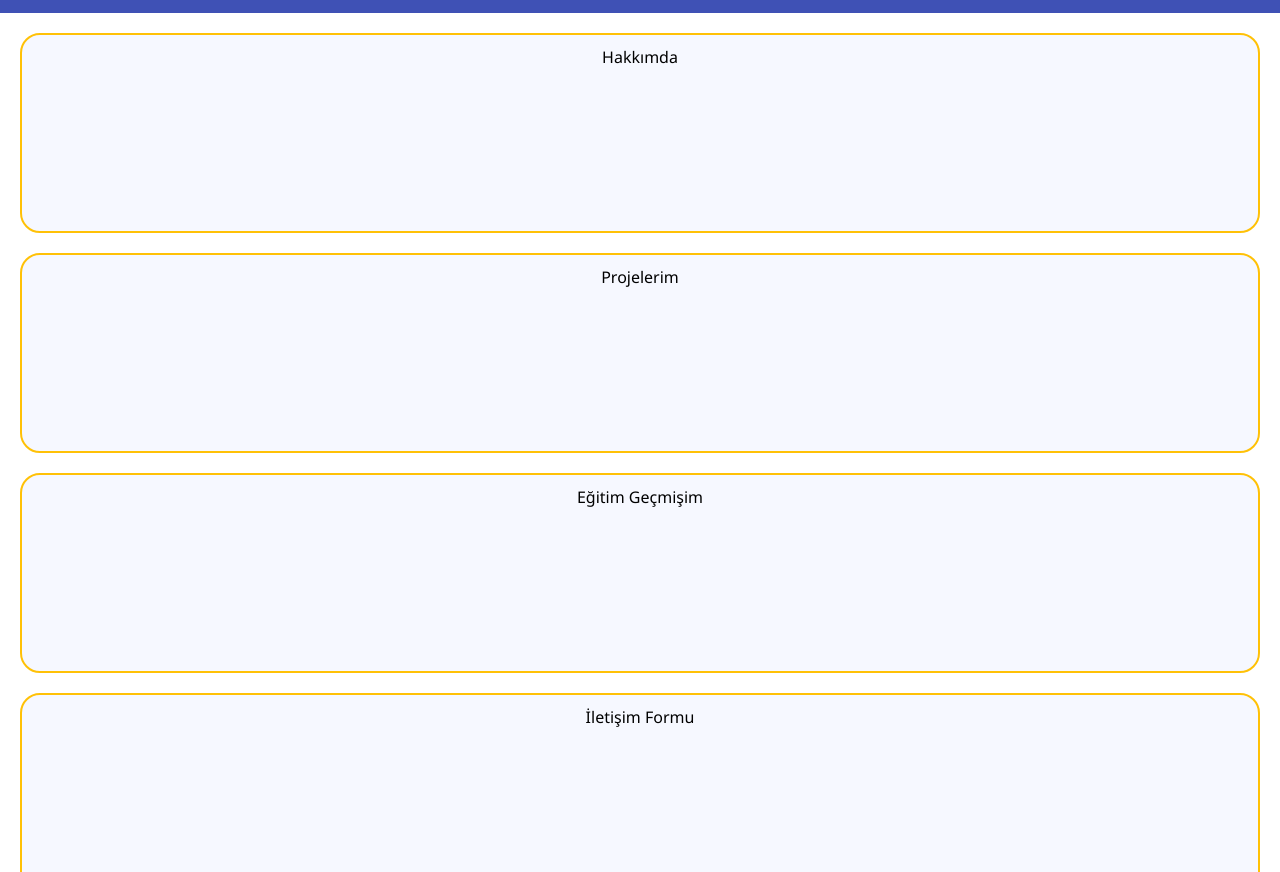
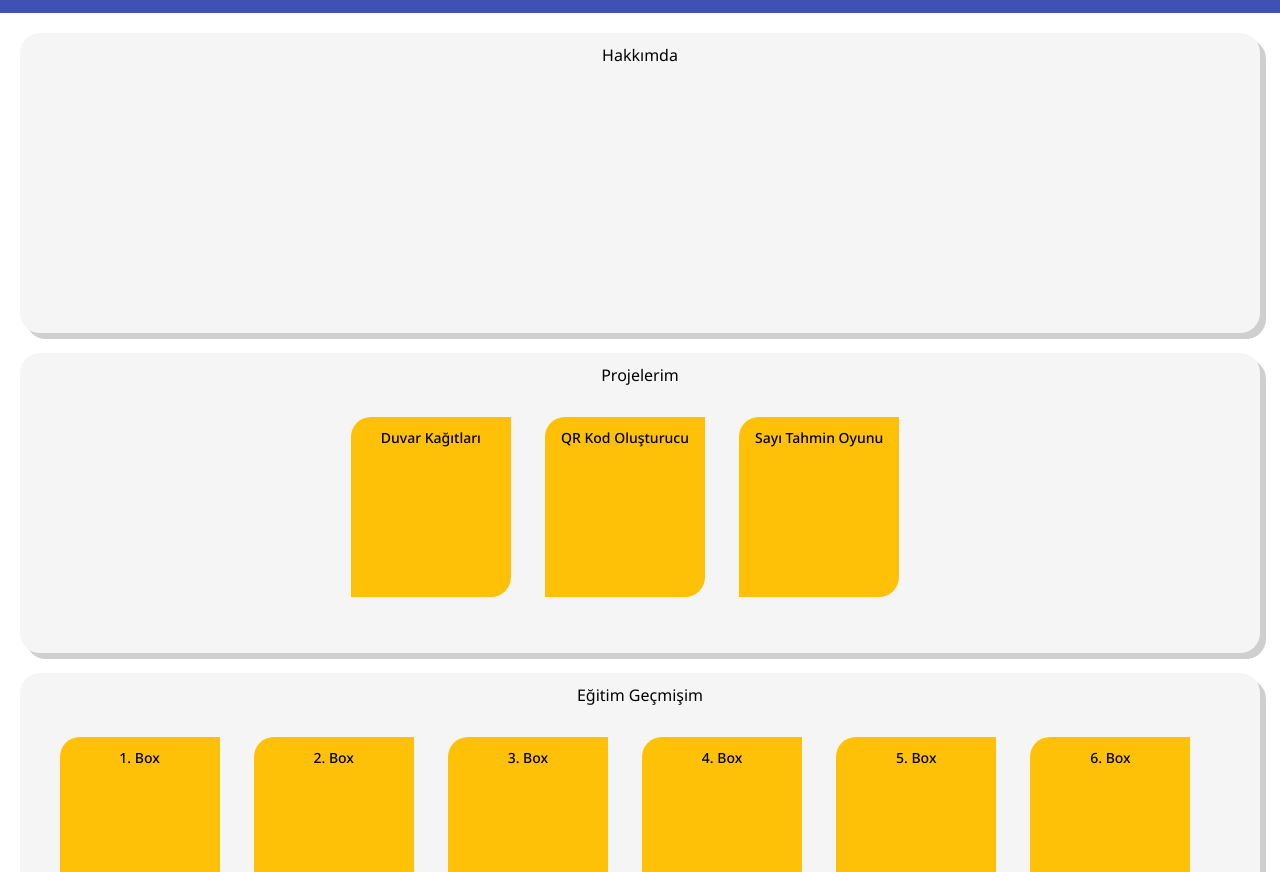
Before and after one commit to abdullah-aydogan/personal-site, a plain HTML site: page index.html in a window 1280 px wide. Shown: the part 77-949 px from the top of the page. Drawn offline with Linux system fonts and the light colour scheme.

Commit message:
div shading done

```diff
--- a/css/style.css
+++ b/css/style.css
@@ -4,7 +4,8 @@
     --white: #FFFFFF;
     --amber: #FFC107;
     --blueGrey: #607D8B;
-    --bgColor: #F6F8FF;
+    --bgColor: #f5f5f5;
+    --shadowColor: rgba(196, 196, 196, 0.8);
 }
 
 header {
@@ -48,12 +49,29 @@ header .nav-part {
 /* Geçici Alan */
 section {
     text-align: center;
-    height: 200px;
+    height: 300px;
     padding: 10px;
     background-color: var(--bgColor);
     margin: 20px;
-    border: 2px solid var(--amber);
     border-radius: 20px;
+    box-shadow: 6px 6px var(--shadowColor);
+}
+
+.box {
+    text-align: center;
+    display: inline-block;
+    height: 180px;
+    width: 160px;
+    padding: 10px;
+    background-color: var(--amber);
+    margin-top: 30px;
+    margin-right: 30px;
+    border-radius: 20px 0px;
+}
+
+.box p {
+    font-size: 14px;
+    font-weight: 500;
 }
 
 /* Alt Başlık */
--- a/index.html
+++ b/index.html
@@ -35,16 +35,16 @@
                 <!-- Site Navigasyon Linkleri -->
                 <nav class="nav-part">
                     <div class="nav-item">
-                        <a href="" class="nav-link">Hakkımda</a>
+                        <a href="#info_section" class="nav-link">Hakkımda</a>
                     </div>
                     <div class="nav-item">
-                        <a href="" class="nav-link">Projelerim</a>
+                        <a href="#project_section" class="nav-link">Projelerim</a>
                     </div>
                     <div class="nav-item">
-                        <a href="" class="nav-link">Eğitim</a>
+                        <a href="#edu_section" class="nav-link">Eğitim</a>
                     </div>
                     <div class="nav-item">
-                        <a href="" class="nav-link">İletişim</a>
+                        <a href="#contact_section" class="nav-link">İletişim</a>
                     </div>
                 </nav>
             </div>
@@ -52,19 +52,50 @@
 
         <!-- İçerikler -->
         <div class="contents">
-            <section class="info">
+            <section class="info" id="info_section">
                 <p>Hakkımda</p>
             </section>
 
-            <section class="projects">
+            <section class="projects" id="project_section">
                 <p>Projelerim</p>
+                <div class="box-container">
+                    <div class="box">
+                        <p>Duvar Kağıtları</p>
+                    </div>
+                    <div class="box">
+                        <p>QR Kod Oluşturucu</p>
+                    </div>
+                    <div class="box">
+                        <p>Sayı Tahmin Oyunu</p>
+                    </div>
+                </div>
             </section>
 
-            <section class="education">
+            <section class="education" id="edu_section">
                 <p>Eğitim Geçmişim</p>
+                <div class="box-container">
+                    <div class="box">
+                        <p>1. Box</p>
+                    </div>
+                    <div class="box">
+                        <p>2. Box</p>
+                    </div>
+                    <div class="box">
+                        <p>3. Box</p>
+                    </div>
+                    <div class="box">
+                        <p>4. Box</p>
+                    </div>
+                    <div class="box">
+                        <p>5. Box</p>
+                    </div>
+                    <div class="box">
+                        <p>6. Box</p>
+                    </div>
+                </div>
             </section>
 
-            <section class="contact">
+            <section class="contact" id="contact_section">
                 <p>İletişim Formu</p>
             </section>
         </div>
@@ -83,7 +114,7 @@
                         <i class="fa-brands fa-x-twitter fa-2xl" style="color: #ffffff;"></i>
                     </a>
 
-                    <a href="" title="Instagram">
+                    <a href="https://www.instagram.com/aydogan_34tr/" target="_blank" title="Instagram">
                         <i class="fa-brands fa-instagram fa-2xl" style="color: #ffffff;"></i>
                     </a>
 
```
